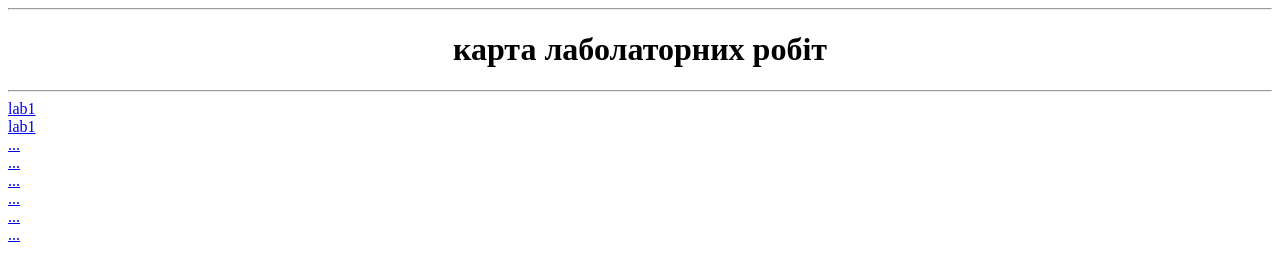
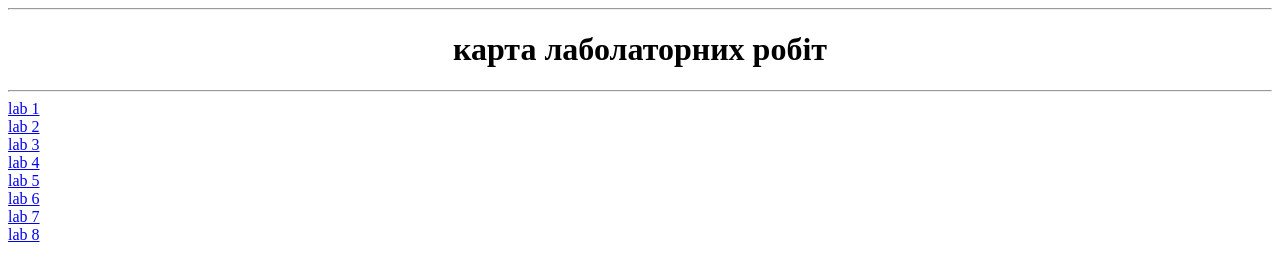
Before and after one commit to SkirriLEX/functionalprograming, a plain HTML site: page index.html in a window 1280 px wide. Drawn offline with Linux system fonts and the light colour scheme.

Commit message:
make 2 lab task and create html documentation

```diff
--- a/index.html
+++ b/index.html
@@ -10,21 +10,21 @@
     <hr>
     <h1 style="text-align:center"> карта лаболаторних робіт</h1>
     <hr>
-    <a style="text-align:center" href="../функциоанальное-програмирования/Lab_1/zvit.html   ">lab1</a>
+    <a style="text-align:center" href="../функциоанальное-програмирования/Lab_1/zvit.html">lab 1</a>
     <br>
-    <a style="text-align:center" href="../функциоанальное-програмирования/Lab_2/zvit.html   ">lab1</a>
+    <a style="text-align:center" href="../функциоанальное-програмирования/Lab_2/zvit.html">lab 2</a>
     <br>
-    <a style="text-align:center" href="index.html">...</a>
+    <a style="text-align:center" href="../функциоанальное-програмирования/Lab_3/zvit.html">lab 3</a>
     <br>
-    <a style="text-align:center" href="index.html">...</a>
+    <a style="text-align:center" href="../функциоанальное-програмирования/Lab_4/zvit.html">lab 4</a>
     <br>
-    <a style="text-align:center" href="index.html">...</a>
+    <a style="text-align:center" href="../функциоанальное-програмирования/Lab_5/zvit.html">lab 5</a>
     <br>
-    <a style="text-align:center" href="index.html">...</a>
+    <a style="text-align:center" href="../функциоанальное-програмирования/Lab_6/zvit.html">lab 6</a>
     <br>
-    <a style="text-align:center" href="index.html">...</a>
+    <a style="text-align:center" href="../функциоанальное-програмирования/Lab_7/zvit.html">lab 7</a>
     <br>
-    <a style="text-align:center" href="index.html">...</a>
+    <a style="text-align:center" href="../функциоанальное-програмирования/Lab_8/zvit.html">lab 8</a>
     <br>
 </body>
 </html>
```
Also changed, not shown: Lab_2/zvit.html (added, +31 -0 lines), Lab_2/Screenshot1.png (added), Lab_2/Screenshot2.png (added), 2 other files.
